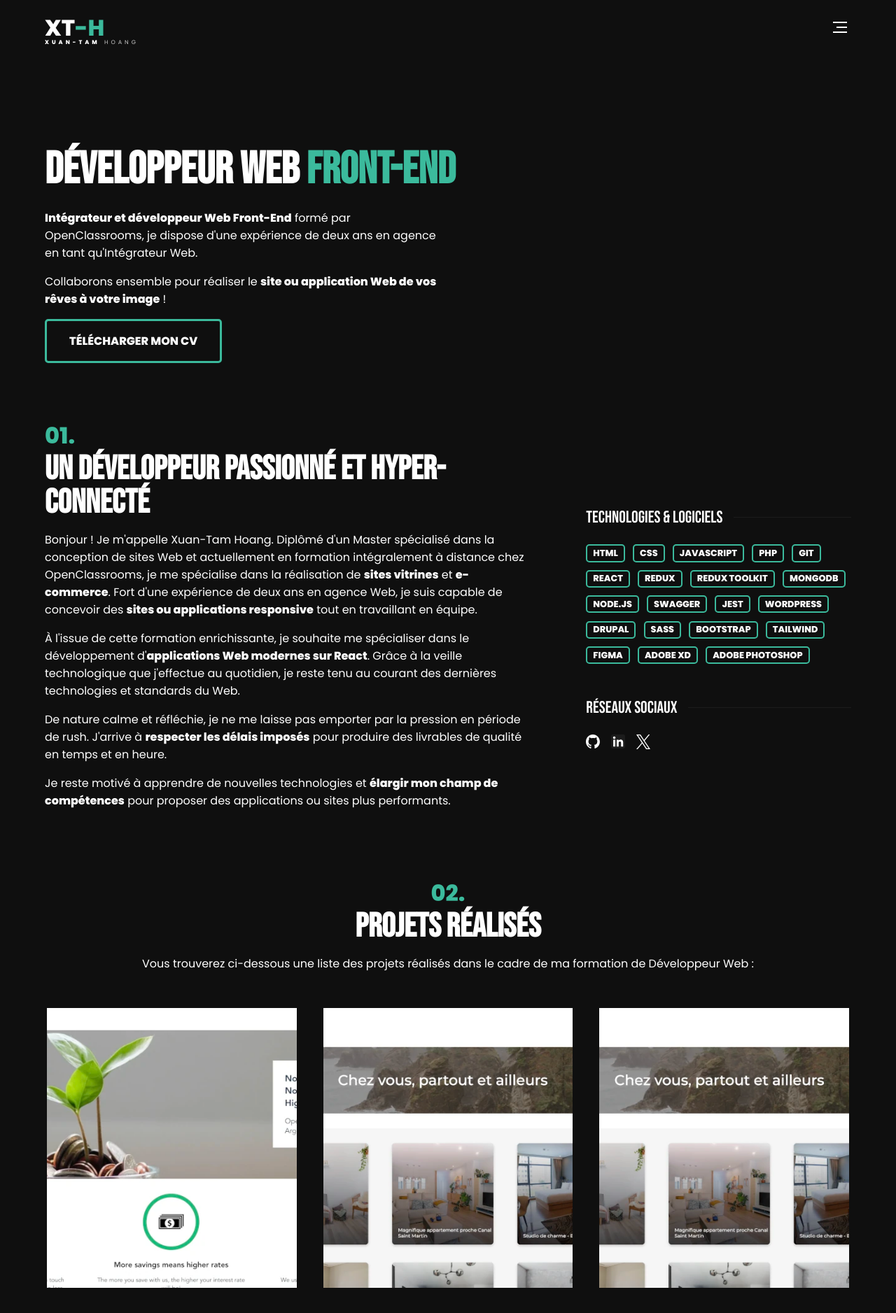
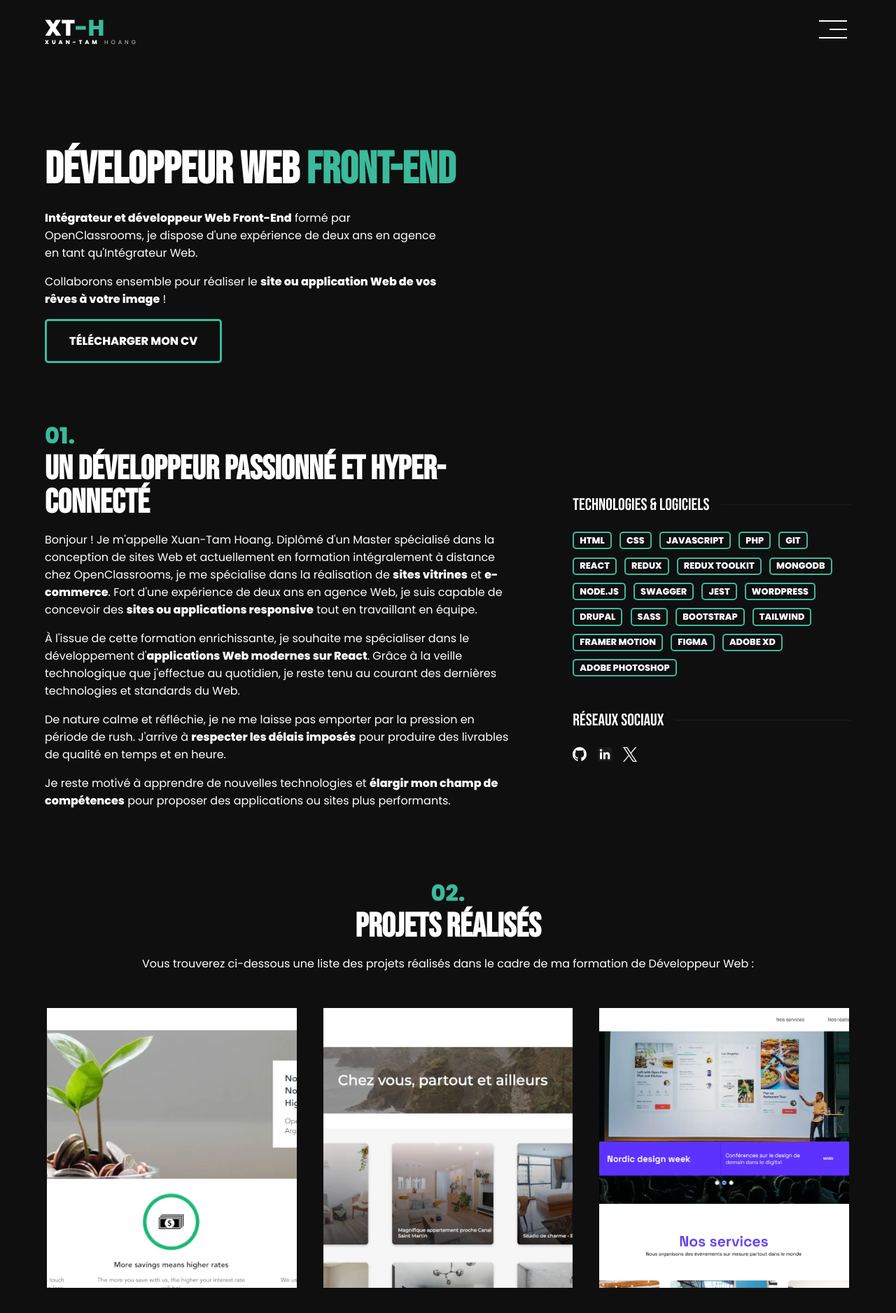
Before and after one commit to xuantam-h/xuantam-hoang, a React (Create React App) app: page / in a window 1280 px wide. Shown: the top 1877 px of the page at 70% size. Built offline with nearby package versions, Linux system fonts and the light colour scheme.

Commit message:
Fixed onClick nav item

```diff
--- a/package.json
+++ b/package.json
@@ -7,6 +7,7 @@
     "@testing-library/jest-dom": "^5.17.0",
     "@testing-library/react": "^13.4.0",
     "@testing-library/user-event": "^13.5.0",
+    "framer-motion": "^10.16.5",
     "react": "^18.2.0",
     "react-dom": "^18.2.0",
     "react-scripts": "5.0.1",
--- a/src/assets/data/data.js
+++ b/src/assets/data/data.js
@@ -16,6 +16,7 @@ const skills = [
     'SASS',
     'Bootstrap',
     'Tailwind',
+    'Framer Motion',
     'Figma',
     'Adobe XD',
     'Adobe Photoshop',
@@ -27,7 +28,7 @@ const projects = [
         tags: ["HTML", "CSS", "React", "Create-react-app", "React-router", "Redux", "Redux-toolkit", "MongoDB", "Swagger"],
         url: "https://github.com/xuantam-h/ArgentBank-website",
         image: "./project-argentbank.webp",
-        summary: "Projet de création d'une application bancaire sous React, gestion des states avec Redux, appel API avec Redux Toolkit, gestion des utilisateurs",
+        summary: "Projet de création d'une application bancaire sous React, gestion des states avec Redux, appels API avec Redux Toolkit, gestion des utilisateurs et dashboard",
         description: "Création d'une application bancaire avec Create React App (CRA). La gestion des states se fait avec Redux. Authentification des utilisateurs avec token (JWT) et gestion du profil. Appel API avec RTK et création d'endpoints au niveau du Swagger pour gérer les transactions bancaires.",
     },
     {
@@ -37,6 +38,14 @@ const projects = [
         image: "./project-kasa.webp",
         summary: "Projet d'un site d'agence immobilière utilisant React. Intégration fidèle des maquettes. Gestion des routes avec React-router",
         description: "Projet d'un site d'agence immobilière utilisant React. Intégration fidèle des maquettes. Gestion des routes avec React-router.",
+    },
+    {
+        name: "77events",
+        tags: ["React", "React Developer Tools", "Jest", "React Testing Library"],
+        url: "https://github.com/xuantam-h/77events",
+        image: "./project-77events.webp",
+        summary: "Projet de debug d'application React et création de tests unitaires et fonctionnels avec Jest et React Testing Library",
+        description: "Projet de debug d'application React d'une agence évènementielle. Utilisation de React Developer Tools. Création de tests unitaires et d'intégrations sous Jest et React Testing Library.",
     },
     {
         name: "Sophie Bluel",
@@ -61,14 +70,6 @@ const projects = [
         image: "./project-nina-carducci.webp",
         summary: "Optimisation du référencement du site d'une photographe. Amélioration du rapport Lighthouse et réduction du temps de chargement du site.",
         description: "Optimisation du référencement du site d'une photographe. Amélioration du rapport Lighthouse et réduction du temps de chargement du site (Accessibilité, taille et poids des images, ). Ajout du référencement local et microdonnées avec Schema.org. Ajouter les metas pour les réseaux sociaux pour contrôler l'affichage des posts partagés.",
-    },
-    {
-        name: "77events",
-        tags: ["React", "React Developer Tools", "Jest", "React Testing Library"],
-        url: "https://github.com/xuantam-h/77events",
-        image: "./project-77events.webp",
-        summary: "Projet de debug d'application React et création de tests unitaires et fonctionnels avec Jest et React Testing Library",
-        description: "Projet de debug d'application React d'une agence évènementielle. Utilisation de React Developer Tools. Création de tests unitaires et d'intégrations sous Jest et React Testing Library.",
     },
 ]
 
--- a/src/components/About/index.js
+++ b/src/components/About/index.js
@@ -14,7 +14,6 @@ const About = () => {
                     <p>À l'issue de cette formation enrichissante, je souhaite me spécialiser dans le développement d'<strong>applications Web modernes sur React</strong>. Grâce à la veille technologique que j'effectue au quotidien, je reste tenu au courant des dernières technologies et standards du Web.</p>
                     <p>De nature calme et réfléchie, je ne me laisse pas emporter par la pression en période de rush. J'arrive à <strong>respecter les délais imposés</strong> pour produire des livrables de qualité en temps et en heure.</p>
                     <p>Je reste motivé à apprendre de nouvelles technologies et <strong>élargir mon champ de compétences</strong> pour proposer des applications ou sites plus performants.</p>
-
                 </div>
                 <div className="about-sidebar">
                     <p className="title-line">Technologies & logiciels</p>
--- a/src/components/Contact/index.js
+++ b/src/components/Contact/index.js
@@ -5,7 +5,7 @@ const Contact = () => {
         <section id="contact" className="padding-global text-center">
             <p className="section-subtitle">04.</p>
             <h2 className="section-title">Et si on discutait de votre projet ?</h2>
-            <Button btnClass={"btn"}>Contact</Button>
+            <a href="mailto:xuantam.hoang23@gmail.com" className="btn">Contact</a>
         </section>
     );
 };
--- a/src/components/Hero/index.js
+++ b/src/components/Hero/index.js
@@ -1,12 +1,14 @@
 import './Hero.scss';
-import Button from "../Button";
 import ResumePDF from '../../assets/pdf/cv-xuantam.pdf';
-
+import { motion } from "framer-motion"
 
 const Hero = () => {
     return (
         <section id="hero" className="container padding-global">
-            <div className="hero-content">
+            <motion.div
+            initial={{ opacity: 0 }}
+            whileInView={{ opacity: 1 }}
+            className="hero-content">
                 <h1>Développeur Web <span>Front-End</span></h1>
                 <div className="hero-content">
                     <p><strong>Intégrateur et développeur Web Front-End</strong> formé par OpenClassrooms, je dispose d'une expérience de deux ans en agence en tant qu'Intégrateur Web.</p>
@@ -15,7 +17,7 @@ const Hero = () => {
                 <div className="hero-cta">
                     <a className="btn" href={ResumePDF} target="_blank" rel="noreferrer">Télécharger mon CV</a>
                 </div>
-            </div>
+            </motion.div>
             <div className="hero-image">
 
             </div>
--- a/src/components/Navbar/Navbar.scss
+++ b/src/components/Navbar/Navbar.scss
@@ -10,22 +10,26 @@
         cursor: pointer;
         span{
             background-color: $white;
-            width: 15px;
+            width: 25px;
             height: 2px;
             display: block;
-            margin-bottom: 5px;
-            transition: width 250ms ease-in-out;
+            margin-bottom: 10px;
+            transition: width 300ms ease-in-out;
             &:nth-child(1), &:nth-child(3){
-                width:20px;
+                width:40px;
+            }
+            &:nth-child(3){
+                margin-bottom: 0;
             }
         }
         &:hover{
             span{
-                width:20px;
+                width:40px;
                 &:nth-child(1), &:nth-child(3){
-                    width:30px;
+                    width:25px;
                 }
             }
+
         }
     }
     &-close{
@@ -65,12 +69,16 @@
         color:$white;
         font-family: $heading-font;
         font-size: 2rem;
+        transition: color 250ms ease-in-out;
         @include tablet{
             font-size: 4rem;
         }
         span{
             color:$primary;
             margin-right: 1rem;
+        }
+        &:hover{
+            color:$primary;
         }
     }
 }
--- a/src/components/Navbar/index.js
+++ b/src/components/Navbar/index.js
@@ -15,6 +15,10 @@ const Navbar = () => {
         setIsOpen(false);
     }
 
+    const handleLink = (e) => {
+        setIsOpen(false);
+    }
+
     return (
         <div className="header-right">
             <button className="menu-button" onClick={handleOpenMenu}>
@@ -27,11 +31,11 @@ const Navbar = () => {
                     <img src={closeBtn} alt="Close button"/>
                 </button>
                 <nav>
-                    <a className="nav-item" href="#"><span>01.</span> Accueil</a>
-                    <a className="nav-item" href="#about"><span>02.</span> À propos</a>
-                    <a className="nav-item" href="#projects"><span>03.</span> Projets</a>
-                    <a className="nav-item" href="#experience"><span>04.</span> Expérience</a>
-                    <a className="nav-item" href="#contact"><span>05.</span> Contact</a>
+                    <a className="nav-item" href="#" onClick={handleLink}><span>01.</span> Accueil</a>
+                    <a className="nav-item" href="#about" onClick={handleLink}><span>02.</span> À propos</a>
+                    <a className="nav-item" href="#projects" onClick={handleLink}><span>03.</span> Projets</a>
+                    <a className="nav-item" href="#experience" onClick={handleLink}><span>04.</span> Expérience</a>
+                    <a className="nav-item" href="#contact" onClick={handleLink}><span>05.</span> Contact</a>
                 </nav>
             </div>
         </div>
--- a/src/components/ProjectCard/ProjectCard.scss
+++ b/src/components/ProjectCard/ProjectCard.scss
@@ -138,10 +138,13 @@
         display: flex;
         flex:1;
         flex-direction: column;
-        padding: 2rem;
         position: relative;
         text-align: left;
         justify-content: center;
+        padding:1.5rem;
+        @include tablet{
+            padding: 2rem;
+        }
 
         p{
             color:#797a7b;
--- a/src/components/Projects/index.js
+++ b/src/components/Projects/index.js
@@ -1,9 +1,13 @@
 import { projects } from '../../assets/data/data';
 import ProjectCard from '../ProjectCard';
+import { motion } from "framer-motion";
 
 const Projects = () => {
+
     return (
-        <section id="projects" className="padding-global text-center">
+        <motion.section
+        id="projects"
+        className="padding-global text-center">
             <div className="container">
                 <p className="section-subtitle">02.</p>
                 <h2 className="section-title">Projets réalisés</h2>
@@ -22,7 +26,7 @@ const Projects = () => {
                     )}
                 </div>
             </div>
-        </section>
+        </motion.section>
     );
 };
 
```
Also changed, not shown: 1 other file (tests, documents, lock files or other folders).
